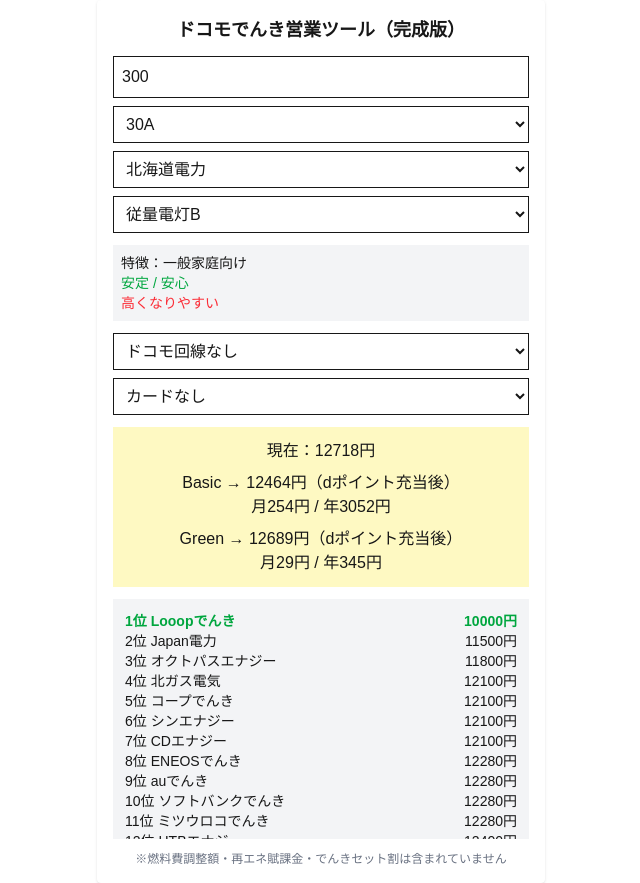
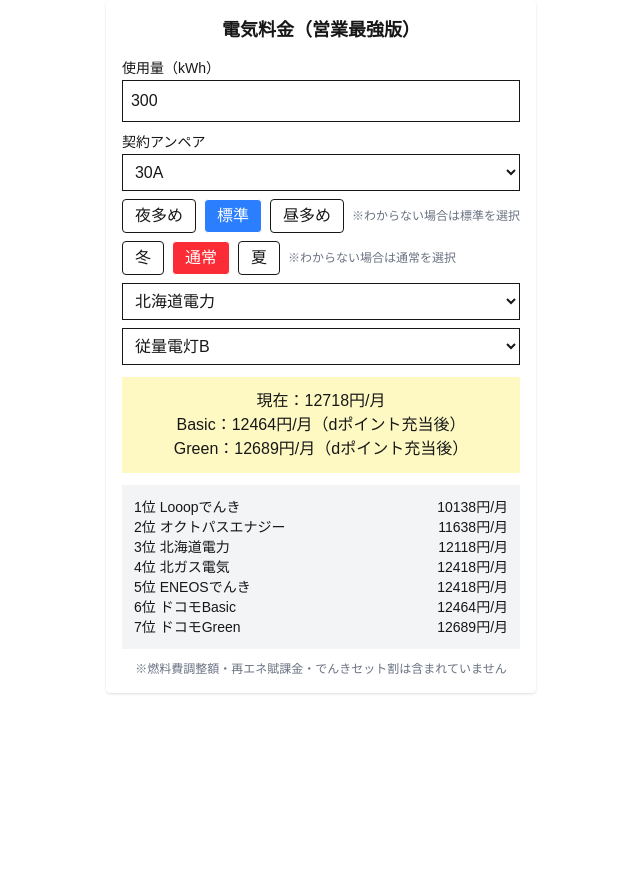
Before and after one commit to takahashikai919-art/electric-app, a Next.js app: page / in a window 1280 px wide. Shown: the whole page, without its empty margins (319-959 px from the left). After the commit the page ends 800 px from the top, so only its background shows below. Built offline with nearby package versions, Linux system fonts and the light colour scheme.

Commit message:
UI修正

```diff
--- a/app/page.tsx
+++ b/app/page.tsx
@@ -2,253 +2,255 @@
 import { useState } from "react";
 
 export default function Home() {
+
   const [kwh, setKwh] = useState(300);
   const [amp, setAmp] = useState(30);
-  const [career, setCareer] = useState("no");
-  const [card, setCard] = useState("none");
   const [company, setCompany] = useState("北海道電力");
   const [plan, setPlan] = useState("従量電灯B");
 
-  // 基本料金
-  const baseTable: any = {
-    20: 700,
-    30: 1000,
-    40: 1300,
-    50: 1600,
-    60: 1900,
+  const [mode, setMode] = useState("normal");
+  const [season, setSeason] = useState("normal");
+  const [gas, setGas] = useState(false);
+
+  const [career, setCareer] = useState("no");
+  const [card, setCard] = useState("none");
+
+  const nightMap:any = {
+    night: 70,
+    normal: 50,
+    day: 30
+  };
+  const nightRatio = nightMap[mode];
+
+  const seasonRate:any = {
+    normal: 1,
+    winter: 1.1,
+    summer: 0.95
   };
 
-  // 従量計算
-  const calcTier = (k: number, t1: number, t2: number, t3: number) => {
-    if (k <= 120) return k * t1;
-    if (k <= 300) return 120 * t1 + (k - 120) * t2;
-    return 120 * t1 + 180 * t2 + (k - 300) * t3;
+  const baseTable:any = {
+    20:759,30:1138,40:1518,50:1897,60:2277
   };
 
-  // 北電（ドコモ基準）
-  const calcBaseHokuden = () => {
-    const base =
-      { 20: 759, 30: 1138, 40: 1518, 50: 1897, 60: 2277 }[amp] || 1138;
-    return base + calcTier(kwh, 35, 41, 45);
+  const tier = (k:number,t1:number,t2:number,t3:number)=>{
+    if(k<=120) return k*t1;
+    if(k<=300) return 120*t1+(k-120)*t2;
+    return 120*t1+180*t2+(k-300)*t3;
   };
 
-  const baseDocomo = calcBaseHokuden();
+  const hokudenBase = ()=>{
+    return (baseTable[amp] + tier(kwh,35,41,45)) * seasonRate[season];
+  };
 
-  // 電力会社データ
-  const companies: any = {
-    北海道電力: [
-      {
-        name: "従量電灯B",
-        calc: calcBaseHokuden,
-        feature: "一般家庭向け",
-        pros: ["安定", "安心"],
-        cons: ["高くなりやすい"],
-      },
-      {
-        name: "エネとくシーズンプラス",
-        calc: () => baseTable[amp] + kwh * 39,
-        feature: "使用量多い人向け",
-        pros: ["単価安い"],
-        cons: ["季節変動あり"],
-      },
+  const baseDocomo = hokudenBase();
+
+  const companies:any = {
+
+    "北海道電力":[
+      {name:"従量電灯B",type:"tier",t1:35,t2:41,t3:45},
+      {name:"エネとくL",type:"tier",t1:33,t2:39,t3:43}
     ],
 
-    北ガス電気: [
-      {
-        name: "従量電灯B",
-        calc: () => baseTable[amp] + calcTier(kwh, 34, 40, 44),
-        feature: "標準",
-        pros: ["シンプル"],
-        cons: ["差が小さい"],
-      },
-      {
-        name: "ガスセット",
-        calc: () => baseTable[amp] + kwh * 37,
-        feature: "ガスセット割",
-        pros: ["セットで安い"],
-        cons: ["ガス契約必要"],
-      },
+    "北ガス電気":[
+      {name:"従量",type:"tier",t1:34,t2:40,t3:44}
     ],
 
-    コープでんき: [
-      {
-        name: "標準",
-        calc: () => baseTable[amp] + calcTier(kwh, 34, 39, 43),
-        feature: "安心重視",
-        pros: ["信頼性"],
-        cons: ["最安ではない"],
-      },
+    "Looopでんき":[
+      {name:"市場連動",type:"flat",flat:30}
     ],
 
-    Looopでんき: [{ name: "標準", calc: () => baseTable[amp] + kwh * 30 }],
-    ENEOSでんき: [
-      { name: "標準", calc: () => baseTable[amp] + calcTier(kwh, 34, 40, 44) },
+    "オクトパスエナジー":[
+      {name:"ナイト",type:"time",day:42,night:28}
     ],
-    楽天でんき: [{ name: "標準", calc: () => baseTable[amp] + kwh * 40 }],
-    auでんき: [
-      { name: "標準", calc: () => baseTable[amp] + calcTier(kwh, 34, 40, 44) },
-    ],
-    ソフトバンクでんき: [
-      { name: "標準", calc: () => baseTable[amp] + calcTier(kwh, 34, 40, 44) },
-    ],
-    HTBエナジー: [{ name: "標準", calc: () => baseTable[amp] + kwh * 38 }],
-    シンエナジー: [{ name: "標準", calc: () => baseTable[amp] + kwh * 37 }],
-    ミツウロコでんき: [
-      { name: "標準", calc: () => baseTable[amp] + calcTier(kwh, 34, 40, 44) },
-    ],
-    オクトパスエナジー: [{ name: "標準", calc: () => baseTable[amp] + kwh * 36 }],
-    CDエナジー: [{ name: "標準", calc: () => baseTable[amp] + kwh * 37 }],
-    エネワンでんき: [{ name: "標準", calc: () => baseTable[amp] + kwh * 38 }],
-    Japan電力: [{ name: "標準", calc: () => baseTable[amp] + kwh * 35 }],
+
+    "ENEOSでんき":[
+      {name:"標準",type:"tier",t1:34,t2:40,t3:44}
+    ]
   };
 
-  const selectedPlans = companies[company] || [];
+  const selectedPlans = companies[company];
   const selectedPlan =
-    selectedPlans.find((p: any) => p.name === plan) || selectedPlans[0];
+    selectedPlans.find((p:any)=>p.name===plan) || selectedPlans[0];
 
-  const currentCost = selectedPlan?.calc ? selectedPlan.calc() : 0;
+  const calcCost = (p:any)=>{
+    let cost = 0;
 
-  // ドコモ計算
-  let basicRate = 0.02;
-  let greenRate = 0.04;
+    if(p.type==="tier"){
+      cost = baseTable[amp] + tier(kwh,p.t1,p.t2,p.t3);
+    }
 
-  if (career === "docomo") {
-    basicRate += 0.01;
-    greenRate += 0.01;
+    if(p.type==="flat"){
+      cost = baseTable[amp] + kwh*p.flat;
     }
-  if (card === "gold") greenRate += 0.01;
-  if (card === "platinum") greenRate += 0.05;
 
-  const basicPoint = baseDocomo * basicRate;
-  const greenPoint = (baseDocomo + 500) * greenRate;
+    if(p.type==="time"){
+      const nightKwh = kwh*(nightRatio/100);
+      const dayKwh = kwh - nightKwh;
+      cost = baseTable[amp] + dayKwh*p.day + nightKwh*p.night;
+    }
 
-  const docomoBasic = baseDocomo - basicPoint;
-  const docomoGreen = baseDocomo + 500 - greenPoint;
+    cost *= seasonRate[season];
 
-  // ランキング
-  const ranking = Object.keys(companies).map((c) => {
-    const cheapest = Math.min(
-      ...companies[c].map((p: any) => p.calc())
-    );
-    return { name: c, cost: cheapest };
+    if(company==="北ガス電気" && gas){
+      cost *= 0.95;
+    }
+
+    return cost;
+  };
+
+  const currentCost = calcCost(selectedPlan);
+
+  let basicRate=0.02;
+  let greenRate=0.04;
+
+  if(career==="docomo"){
+    basicRate+=0.01;
+    greenRate+=0.01;
+  }
+  if(card==="gold") greenRate+=0.01;
+  if(card==="platinum") greenRate+=0.05;
+
+  const basicPoint=baseDocomo*basicRate;
+  const greenPoint=(baseDocomo+500)*greenRate;
+
+  const docomoBasic=baseDocomo-basicPoint;
+  const docomoGreen=baseDocomo+500-greenPoint;
+
+  const ranking = Object.keys(companies).map(c=>{
+    const cheapest=Math.min(...companies[c].map((p:any)=>calcCost(p)));
+    return {name:c,cost:cheapest};
   });
 
-  ranking.push({
-    name: "ドコモBasic（ポイント充当後）",
-    cost: docomoBasic,
-  });
-  ranking.push({
-    name: "ドコモGreen（ポイント充当後）",
-    cost: docomoGreen,
-  });
+  ranking.push({name:"ドコモBasic",cost:docomoBasic});
+  ranking.push({name:"ドコモGreen",cost:docomoGreen});
 
-  const sorted = ranking.sort((a, b) => a.cost - b.cost);
+  const sorted=ranking.sort((a,b)=>a.cost-b.cost);
 
   return (
     <div className="p-4 max-w-md mx-auto bg-white rounded shadow">
 
       <h1 className="text-lg font-bold text-center mb-3">
-        ドコモでんき営業ツール（完成版）
+        電気料金（営業最強版）
       </h1>
 
+      {/* 使用量 */}
+      <div className="mb-2">
+        <label className="text-sm">使用量（kWh）</label>
         <input
           type="number"
           value={kwh}
-        onChange={(e) => setKwh(Number(e.target.value))}
-        className="w-full border p-2 mb-2"
+          onChange={e=>setKwh(Number(e.target.value))}
+          className="w-full border p-2"
         />
+      </div>
 
+      {/* アンペア */}
+      <div className="mb-2">
+        <label className="text-sm">契約アンペア</label>
         <select
           value={amp}
-        onChange={(e) => setAmp(Number(e.target.value))}
-        className="w-full border p-2 mb-2"
+          onChange={e=>setAmp(Number(e.target.value))}
+          className="w-full border p-2"
         >
-        {[20, 30, 40, 50, 60].map((a) => (
-          <option key={a} value={a}>
-            {a}A
-          </option>
+          {[20,30,40,50,60].map(a=>(
+            <option key={a} value={a}>{a}A</option>
           ))}
         </select>
+      </div>
 
+      {/* 昼夜 */}
+      <div className="flex items-center gap-2 mb-2">
+        {[
+          { key: "night", label: "夜多め" },
+          { key: "normal", label: "標準" },
+          { key: "day", label: "昼多め" }
+        ].map(b => (
+          <button
+            key={b.key}
+            onClick={() => setMode(b.key)}
+            className={`px-3 py-1 border rounded
+              ${mode === b.key ? "bg-blue-500 text-white" : "bg-white"}`}
+          >
+            {b.label}
+          </button>
+        ))}
+        <span className="text-xs text-gray-500">
+          ※わからない場合は標準を選択
+        </span>
+      </div>
+
+      {/* 季節 */}
+      <div className="flex items-center gap-2 mb-2">
+        {[
+          { key: "winter", label: "冬" },
+          { key: "normal", label: "通常" },
+          { key: "summer", label: "夏" }
+        ].map(b => (
+          <button
+            key={b.key}
+            onClick={() => setSeason(b.key)}
+            className={`px-3 py-1 border rounded
+              ${season === b.key ? "bg-red-500 text-white" : "bg-white"}`}
+          >
+            {b.label}
+          </button>
+        ))}
+        <span className="text-xs text-gray-500">
+          ※わからない場合は通常を選択
+        </span>
+      </div>
+
+      {/* ガス */}
+      {company === "北ガス電気" && (
+        <label className="block mb-2">
+          <input
+            type="checkbox"
+            checked={gas}
+            onChange={(e)=>setGas(e.target.checked)}
+          />
+          ガスセット割を適用
+        </label>
+      )}
+
+      {/* 電力会社 */}
       <select
         value={company}
-        onChange={(e) => {
+        onChange={e=>{
           setCompany(e.target.value);
           setPlan(companies[e.target.value][0].name);
+          setGas(false);
         }}
         className="w-full border p-2 mb-2"
       >
-        {Object.keys(companies).map((c) => (
+        {Object.keys(companies).map(c=>(
           <option key={c}>{c}</option>
         ))}
       </select>
 
+      {/* プラン */}
       <select
         value={plan}
-        onChange={(e) => setPlan(e.target.value)}
+        onChange={e=>setPlan(e.target.value)}
         className="w-full border p-2 mb-3"
       >
-        {selectedPlans.map((p: any) => (
+        {selectedPlans.map((p:any)=>(
           <option key={p.name}>{p.name}</option>
         ))}
       </select>
 
-      {selectedPlan?.feature && (
-        <div className="bg-gray-100 p-2 mb-3 text-sm">
-          <p>特徴：{selectedPlan.feature}</p>
-          <p className="text-green-600">{selectedPlan.pros?.join(" / ")}</p>
-          <p className="text-red-500">{selectedPlan.cons?.join(" / ")}</p>
-        </div>
-      )}
-
-      <select
-        value={career}
-        onChange={(e) => setCareer(e.target.value)}
-        className="w-full border p-2 mb-2"
-      >
-        <option value="no">ドコモ回線なし</option>
-        <option value="docomo">あり</option>
-      </select>
-
-      <select
-        value={card}
-        onChange={(e) => setCard(e.target.value)}
-        className="w-full border p-2 mb-3"
-      >
-        <option value="none">カードなし</option>
-        <option value="regular">dカード</option>
-        <option value="gold">GOLD</option>
-        <option value="platinum">PLATINUM</option>
-      </select>
-
+      {/* 結果 */}
       <div className="bg-yellow-100 p-3 text-center mb-3">
-        <p>現在：{currentCost.toFixed(0)}円</p>
-
-        <p className="mt-2">
-          Basic → {docomoBasic.toFixed(0)}円（dポイント充当後）<br />
-          月{(currentCost - docomoBasic).toFixed(0)}円 / 年
-          {((currentCost - docomoBasic) * 12).toFixed(0)}円
-        </p>
-
-        <p className="mt-2">
-          Green → {docomoGreen.toFixed(0)}円（dポイント充当後）<br />
-          月{(currentCost - docomoGreen).toFixed(0)}円 / 年
-          {((currentCost - docomoGreen) * 12).toFixed(0)}円
-        </p>
+        <p>現在：{currentCost.toFixed(0)}円/月</p>
+        <p>Basic：{docomoBasic.toFixed(0)}円/月（dポイント充当後）</p>
+        <p>Green：{docomoGreen.toFixed(0)}円/月（dポイント充当後）</p>
       </div>
 
-      <div className="bg-gray-100 p-3 text-sm max-h-60 overflow-y-scroll">
-        {sorted.map((c, i) => (
-          <div
-            key={i}
-            className={`flex justify-between ${
-              i === 0 ? "text-green-600 font-bold" : ""
-            }`}
-          >
-            <span>
-              {i + 1}位 {c.name}
-            </span>
-            <span>{c.cost.toFixed(0)}円</span>
+      {/* ランキング */}
+      <div className="bg-gray-100 p-3 text-sm">
+        {sorted.map((c,i)=>(
+          <div key={i} className="flex justify-between">
+            <span>{i+1}位 {c.name}</span>
+            <span>{c.cost.toFixed(0)}円/月</span>
           </div>
         ))}
       </div>
```
Lines whose indentation alone changed are shown as unchanged.
